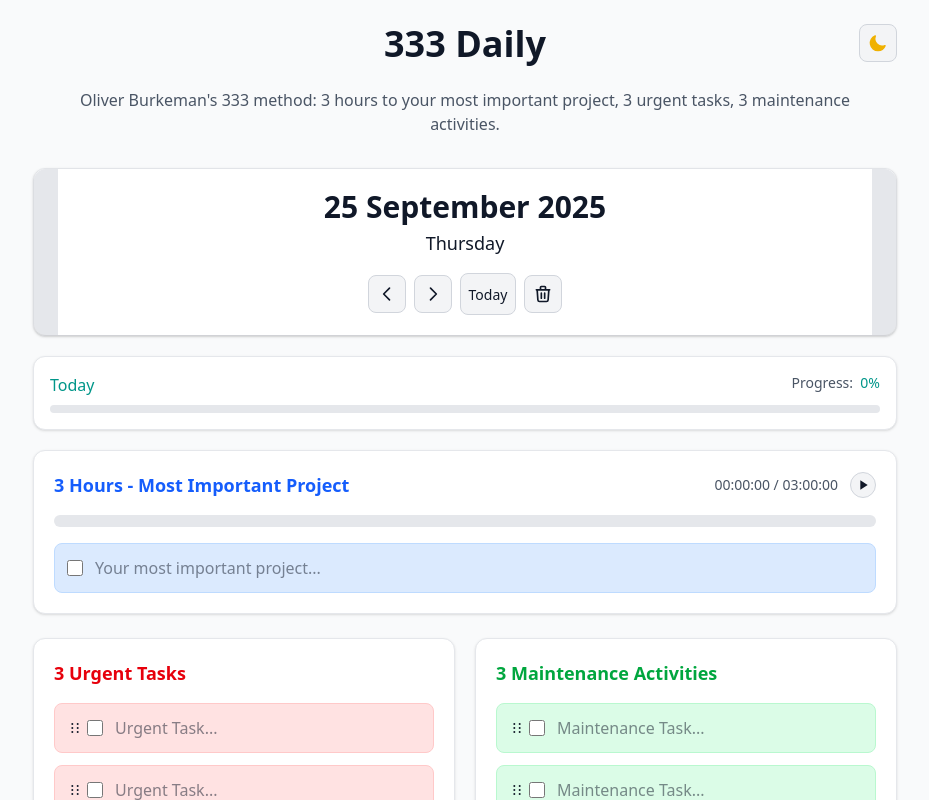
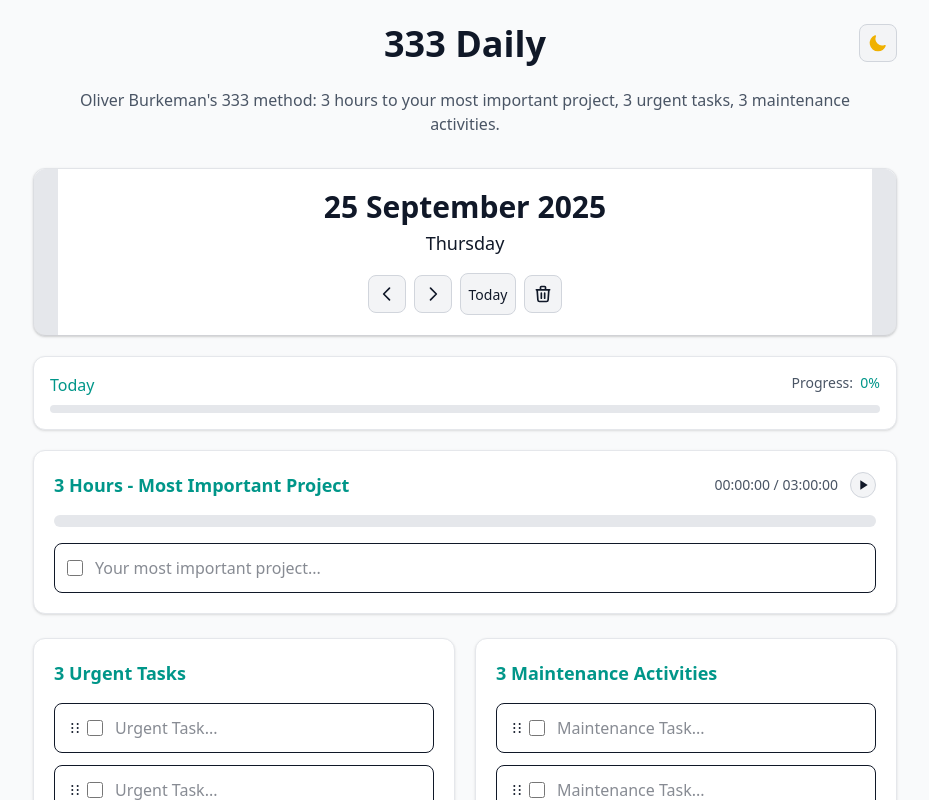
Before and after one commit to rthrs/333daily, a React (Vite) app: page / in a window 1280 px wide. Shown: the top 800 px of the page, without its empty margins (175-1104 px from the left). Built offline with nearby package versions, Linux system fonts and the light colour scheme.

Commit message:
refactor: unify day-themed styles across components and update category color handling for improved consistency

```diff
--- a/src/components/BaseItem.jsx
+++ b/src/components/BaseItem.jsx
@@ -1,5 +1,6 @@
 import React, { useEffect, useRef } from 'react'
 import { useDateContext } from '../contexts/DateContext'
+import { useTheme } from '../contexts/ThemeContext'
 
 const BaseItem = ({
   task,
@@ -12,6 +13,7 @@
   children
 }) => {
   const { currentDate } = useDateContext()
+  const { isDark } = useTheme()
   const textareaRef = useRef(null)
 
   // Auto-resize textarea on mount and when task changes
@@ -40,7 +42,7 @@
 
       <textarea
         ref={textareaRef}
-        key={`${category}-input-${currentDate}`}
+        key={`${category}-input-${currentDate}-${isDark}`}
         value={task}
         onChange={(e) => onUpdate(e.target.value)}
         placeholder={placeholder}
--- a/src/components/HomePage.jsx
+++ b/src/components/HomePage.jsx
@@ -105,7 +105,6 @@
                   tasks={tasks.project}
                   completedTasks={completedTasks.project}
                   category="project"
-            color="text-blue-600"
                   timeSpent={timeSpent.project}
                   timeTarget={MAIN_PROJECT_TARGET_DURATION}
                   isTimerRunning={isTimerRunning}
@@ -122,7 +121,6 @@
             tasks={tasks.urgent}
             completedTasks={completedTasks.urgent}
             category="urgent"
-            color="text-red-600"
             onToggleTask={toggleTask}
             onUpdateTask={updateTask}
             onReorderTasks={reorderTasks}
@@ -135,7 +133,6 @@
             tasks={tasks.maintenance}
             completedTasks={completedTasks.maintenance}
             category="maintenance"
-            color="text-green-600"
             onToggleTask={toggleTask}
             onUpdateTask={updateTask}
             onReorderTasks={reorderTasks}
--- a/src/components/ProjectCategory.jsx
+++ b/src/components/ProjectCategory.jsx
@@ -2,7 +2,9 @@
 import { useDateContext } from '../contexts/DateContext'
 import { formatTime, getTimeProgress } from '../utils/timeUtils'
 import ProjectItem from './ProjectItem'
-import { getCategoryColor } from '../constants/categories'
+import { getDayCategoryColor } from '../constants/categories'
+import { getDateFlags } from '../utils/dateUtils'
+import { getDayStyles } from '../utils/styleUtils'
 
 const ProjectCategory = ({
   title,
@@ -20,11 +22,13 @@
 }) => {
   const { currentDate } = useDateContext()
   const progress = getTimeProgress(timeSpent, timeTarget)
+  const dateFlags = getDateFlags(currentDate)
+  const dayStyles = getDayStyles(dateFlags)
 
   return (
     <div className="card card-dark mb-6">
       <div className="flex justify-between mb-4 flex-col md:flex-row">
-        <h3 className={`text-lg font-semibold ${getCategoryColor(category)} mb-3 md:mb-0`}>{title}</h3>
+        <h3 className={`text-lg font-semibold ${getDayCategoryColor(dayStyles)} mb-3 md:mb-0`}>{title}</h3>
         <div className="flex items-center space-x-3">
           <div className="text-sm font-light text-gray-600 dark:text-gray-300">
             {formatTime(timeSpent)} / {formatTime(timeTarget)}
@@ -53,7 +57,7 @@
       <div className="mb-4">
         <div className="w-full bg-gray-200 dark:bg-gray-700 rounded-full h-3">
           <div
-            className={`h-3 rounded-full transition-all duration-300 ${color.replace('text-', 'bg-')} dark:bg-blue-400`}
+            className={`h-3 rounded-full transition-all duration-300 ${dayStyles.progressColor}`}
             style={{ width: `${progress}%` }}
           ></div>
         </div>
--- a/src/components/ProjectItem.jsx
+++ b/src/components/ProjectItem.jsx
@@ -1,6 +1,9 @@
 import React from 'react'
 import BaseItem from './BaseItem'
-import { getCategoryBackground, getCategoryBorder } from '../constants/categories'
+import { getDayCategoryBackground, getDayCategoryBorder } from '../constants/categories'
+import { useDateContext } from '../contexts/DateContext'
+import { getDateFlags } from '../utils/dateUtils'
+import { getDayStyles } from '../utils/styleUtils'
 
 const ProjectItem = ({
   task,
@@ -10,8 +13,12 @@
   placeholder,
   category = 'project'
 }) => {
+  const { currentDate } = useDateContext()
+  const dateFlags = getDateFlags(currentDate)
+  const dayStyles = getDayStyles(dateFlags)
+
   return (
-    <div className={`flex px-3 py-1 rounded-lg border ${getCategoryBorder(category)} ${getCategoryBackground(category)}`}>
+    <div className={`flex px-3 py-1 rounded-lg border ${getDayCategoryBorder(dayStyles)} ${getDayCategoryBackground(dayStyles)}`}>
       <BaseItem
         task={task}
         completed={completed}
--- a/src/components/TaskCategory.jsx
+++ b/src/components/TaskCategory.jsx
@@ -2,7 +2,9 @@
 import { Reorder } from 'motion/react'
 import { useDateContext } from '../contexts/DateContext'
 import TaskItem from './TaskItem'
-import { getCategoryColor } from '../constants/categories'
+import { getDayCategoryColor, getDayCategoryBackground, getDayCategoryBorder } from '../constants/categories'
+import { getDateFlags } from '../utils/dateUtils'
+import { getDayStyles } from '../utils/styleUtils'
 
 const TaskCategory = ({
   title,
@@ -17,6 +19,9 @@
   taskOrder
 }) => {
   const [isDragging, setIsDragging] = useState(false)
+  const { currentDate } = useDateContext()
+  const dateFlags = getDateFlags(currentDate)
+  const dayStyles = getDayStyles(dateFlags)
 
   // Get ordered tasks based on taskOrder
   const orderedTasks = taskOrder.map(orderIndex => ({
@@ -41,7 +46,7 @@
 
   return (
     <div className="card">
-      <h3 className={`text-lg font-semibold mb-4 ${getCategoryColor(category)}`}>{title}</h3>
+      <h3 className={`text-lg font-semibold mb-4 ${getDayCategoryColor(dayStyles)}`}>{title}</h3>
 
       <Reorder.Group
         axis="y"
--- a/src/components/TaskItem.jsx
+++ b/src/components/TaskItem.jsx
@@ -1,7 +1,10 @@
 import React, { useState } from 'react'
 import { Reorder } from 'motion/react'
 import BaseItem from './BaseItem'
-import { getCategoryBackground, getCategoryBorder } from '../constants/categories'
+import { getDayCategoryBackground, getDayCategoryBorder } from '../constants/categories'
+import { useDateContext } from '../contexts/DateContext'
+import { getDateFlags } from '../utils/dateUtils'
+import { getDayStyles } from '../utils/styleUtils'
 
 const TaskItem = ({
   task,
@@ -13,11 +16,14 @@
   category
 }) => {
   const [isDragging, setIsDragging] = useState(false)
+  const { currentDate } = useDateContext()
+  const dateFlags = getDateFlags(currentDate)
+  const dayStyles = getDayStyles(dateFlags)
 
   return (
     <Reorder.Item
       value={index}
-      className={`flex px-3 py-1 rounded-lg border ${getCategoryBorder(category)} ${getCategoryBackground(category)} ${isDragging ? 'reorder-item-dragging' : 'cursor-grab'}`}
+      className={`flex px-3 py-1 rounded-lg border ${getDayCategoryBorder(dayStyles)} ${getDayCategoryBackground(dayStyles)} ${isDragging ? 'reorder-item-dragging' : 'cursor-grab'}`}
       style={{
         position: 'relative',
         cursor: isDragging ? 'grabbing' : 'grab',
--- a/src/constants/categories.js
+++ b/src/constants/categories.js
@@ -4,6 +4,8 @@
   MAINTENANCE: 'maintenance'
 }
 
+// Note: Category colors are now determined by day colors in getCategoryColors function
+// This maintains backward compatibility but categories will use day-specific colors
 export const CATEGORY_COLORS = {
   [CATEGORIES.PROJECT]: {
     text: 'text-blue-600 dark:text-blue-400',
@@ -33,3 +35,28 @@
 export const getCategoryBorder = (category) => {
   return CATEGORY_COLORS[category]?.border || 'border-gray-200 dark:border-gray-700'
 }
+
+// Day-themed category colors - all categories use the same day color
+export const getDayCategoryColors = (dayStyles) => {
+  const baseColor = dayStyles.text.replace('text-', '').replace(' dark:text-', '-').split('-')[0]
+
+  return {
+    text: dayStyles.text,
+    background: `bg-${baseColor}-100 dark:bg-${baseColor}-950 hover:bg-${baseColor}-200 dark:hover:bg-${baseColor}-900`,
+    border: `border-${baseColor}-200 dark:border-${baseColor}-700 hover:border-${baseColor}-300 dark:hover:border-${baseColor}-600`
+  }
+}
+
+export const getDayCategoryColor = (dayStyles) => {
+  return dayStyles.text
+}
+
+export const getDayCategoryBackground = (dayStyles) => {
+  const baseColor = dayStyles.text.replace('text-', '').replace(' dark:text-', '-').split('-')[0]
+  return `bg-${baseColor}-100 dark:bg-${baseColor}-950 hover:bg-${baseColor}-200 dark:hover:bg-${baseColor}-900`
+}
+
+export const getDayCategoryBorder = (dayStyles) => {
+  const baseColor = dayStyles.text.replace('text-', '').replace(' dark:text-', '-').split('-')[0]
+  return `border-${baseColor}-200 dark:border-${baseColor}-700 hover:border-${baseColor}-300 dark:hover:border-${baseColor}-600`
+}
```
Lines whose indentation alone changed are shown as unchanged.
